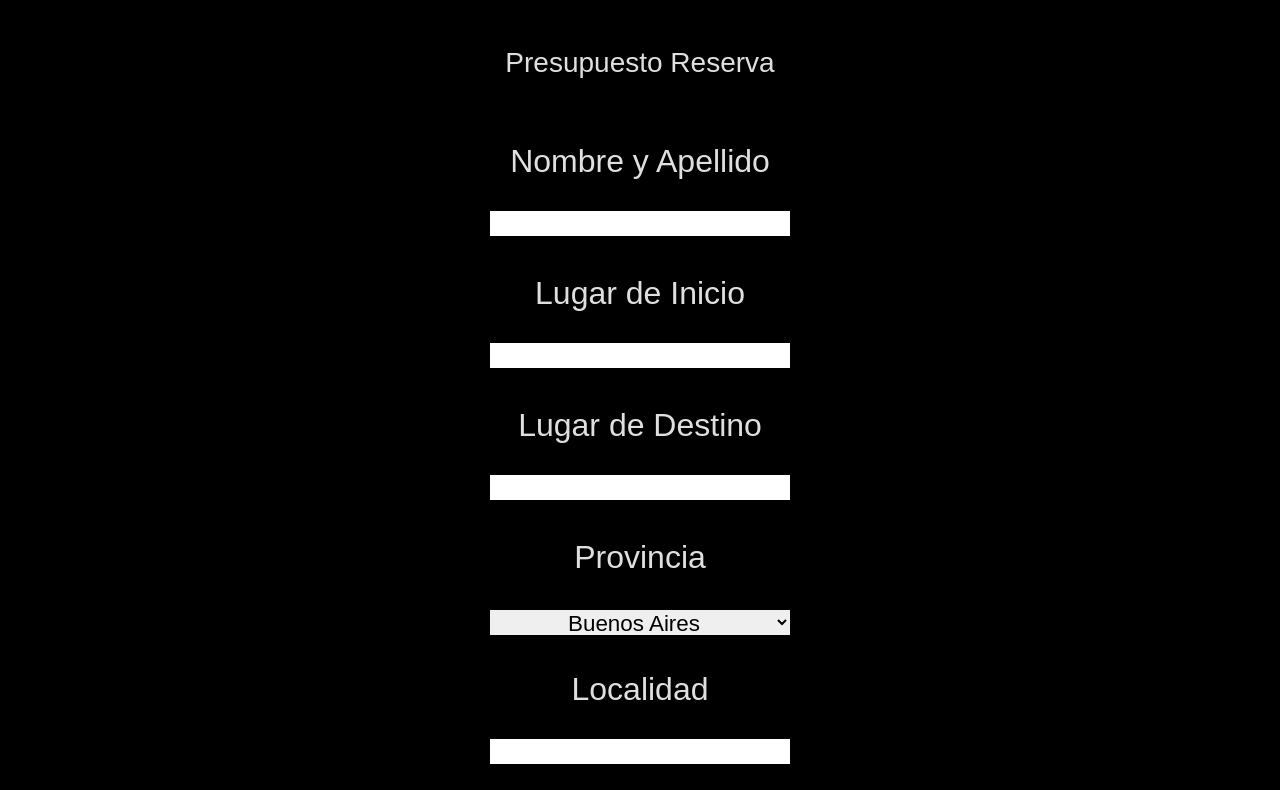
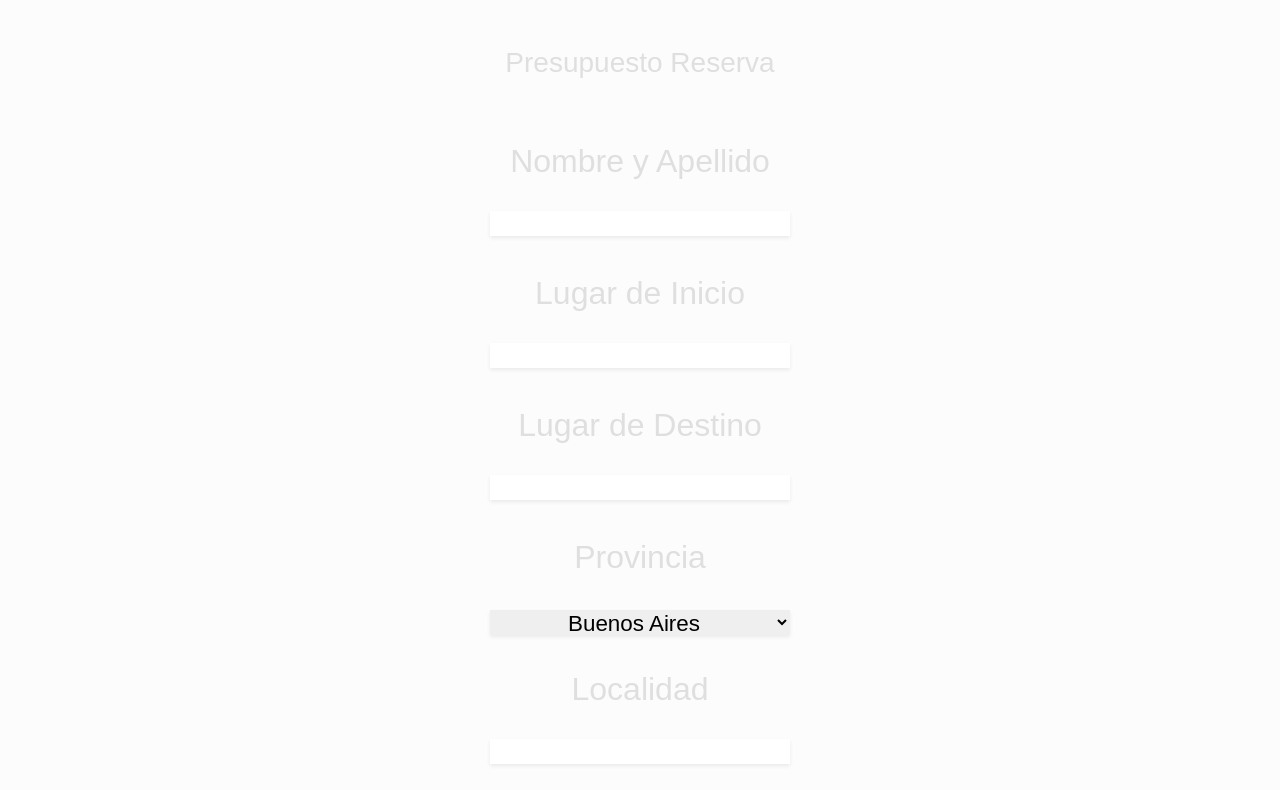
Before and after one commit to annigala/tercerPreentregaGalarraga, a plain HTML site: page html/reserva.html in a window 1280 px wide. Shown: the part 262-1052 px from the top of the page. Drawn offline with nearby package versions, Linux system fonts and the light colour scheme; files that its build step writes are made by us from their sources; a web font is replaced by a local one.

Commit message:
color barckground contacto.scss

```diff
--- a/scss/_contacto.scss
+++ b/scss/_contacto.scss
@@ -2,6 +2,7 @@
     font-family: 'Gruppo', sans-serif;
     font-size: 1em;
     margin-bottom: 50px;
+    background-color: $color-casi-blanco;
 }
 
 .tituloContacto {
```
